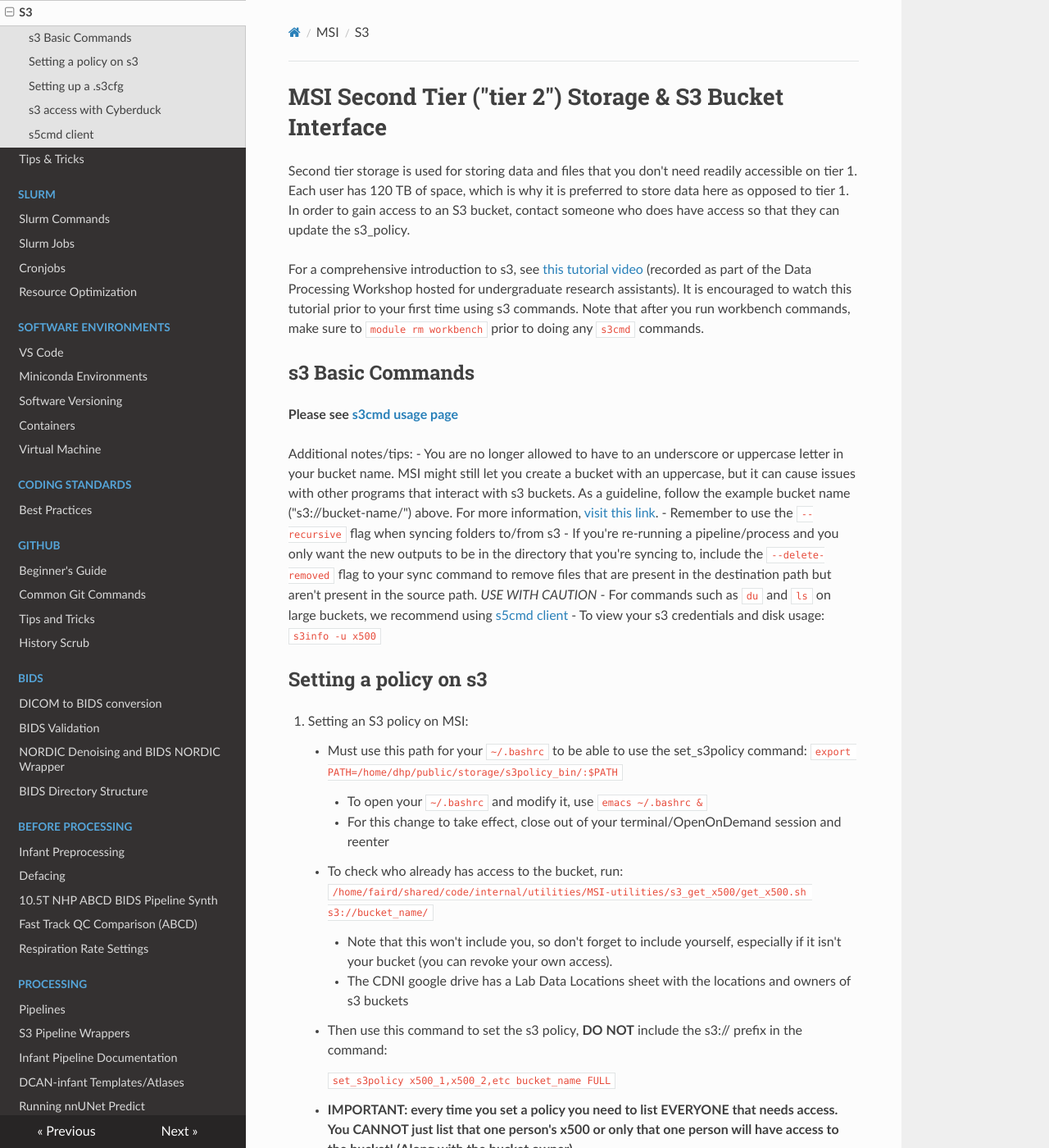
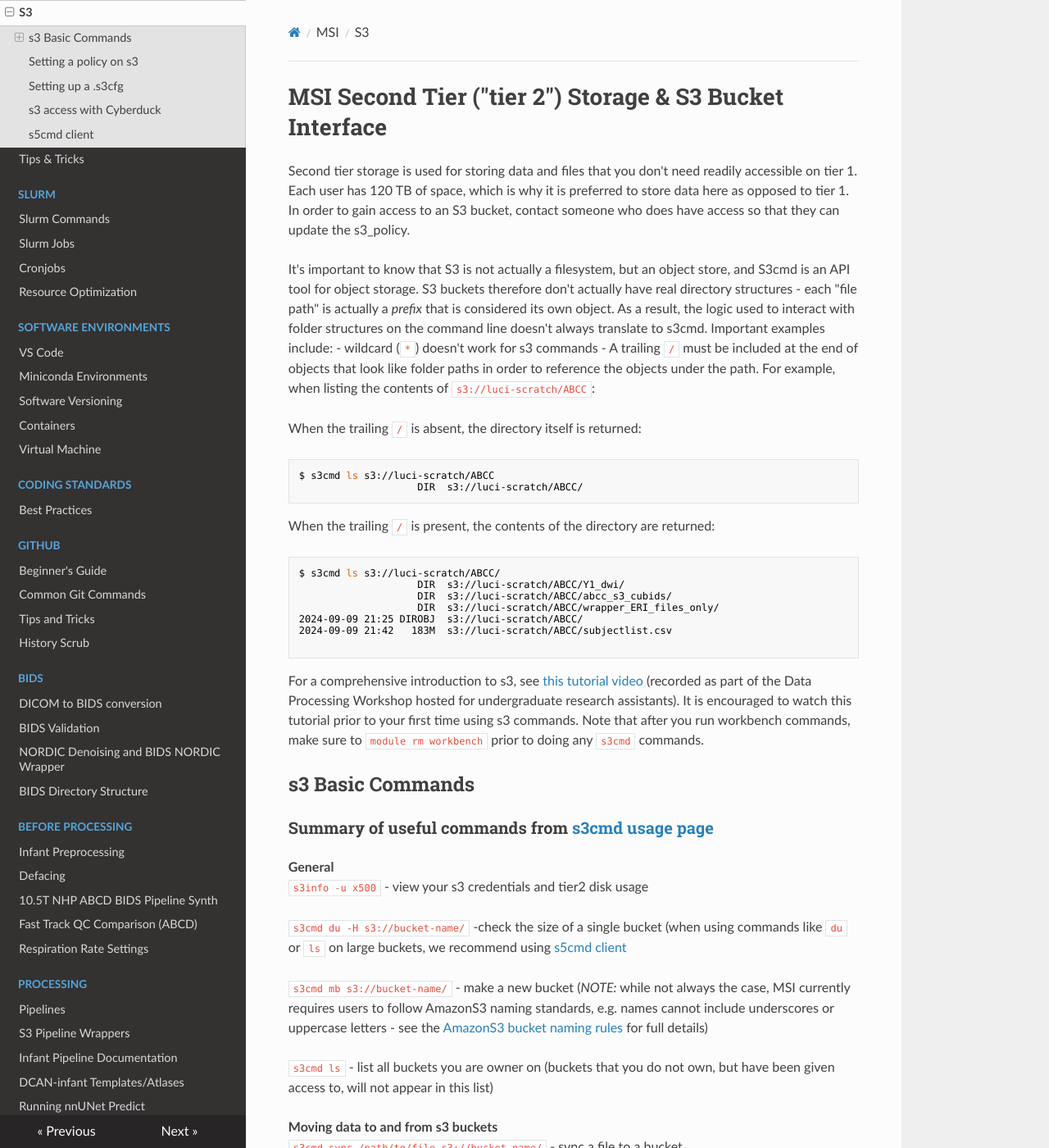
Before and after one commit to DCAN-Labs/cdni-brain, an MkDocs documentation site: the page built from docs/s3.md, in a window 1280 px wide and 1400 px high. Shown: the whole window at 82% size. Built offline with MkDocs 1.6.1, drawn with Linux system fonts in a browser that asks for light colours; nearby versions of some CDN libraries; some of the changed text lies outside the part shown.

Commit message:
Update s3.md
added back s3 commands list and also added explanation of how s3 works (eg object store, not file system). need to update sections below still, will do so shortly

````diff
--- a/docs/s3.md
+++ b/docs/s3.md
@@ -1,19 +1,64 @@
 # MSI Second Tier ("tier 2") Storage & S3 Bucket Interface
 Second tier storage is used for storing data and files that you don't need readily accessible on tier 1. Each user has 120 TB of space, which is why it is preferred to store data here as opposed to tier 1. In order to gain access to an S3 bucket, contact someone who does have access so that they can update the s3_policy.
+
+It's important to know that S3 is not actually a filesystem, but an object store, and S3cmd is an API tool for object storage. S3 buckets therefore don't actually have real directory structures - each "file path" is actually a *prefix* that is considered its own object. As a result, the logic used to interact with folder structures on the command line doesn't always translate to s3cmd. Important examples include:
+ - wildcard (`*`) doesn't work for s3 commands
+ - A trailing `/` must be included at the end of objects that look like folder paths in order to reference the objects under the path. For example, when listing the contents of `s3://luci-scratch/ABCC`:
+
+When the trailing `/` is absent, the directory itself is returned:
+```
+$ s3cmd ls s3://luci-scratch/ABCC
+                    DIR  s3://luci-scratch/ABCC/
+```
+
+When the trailing `/` is present, the contents of the directory are returned:
+```
+$ s3cmd ls s3://luci-scratch/ABCC/
+                    DIR  s3://luci-scratch/ABCC/Y1_dwi/
+                    DIR  s3://luci-scratch/ABCC/abcc_s3_cubids/
+                    DIR  s3://luci-scratch/ABCC/wrapper_ERI_files_only/
+2024-09-09 21:25 DIROBJ  s3://luci-scratch/ABCC/
+2024-09-09 21:42   183M  s3://luci-scratch/ABCC/subjectlist.csv
+
+```
 
 For a comprehensive introduction to s3, see [this tutorial video](https://drive.google.com/drive/folders/1Oz3i5lbld5VmXGdhWagOMWYOIJmgrJA4) (recorded as part of the Data Processing Workshop hosted for undergraduate research assistants). It is encouraged to watch this tutorial prior to your first time using s3 commands. Note that after you run workbench commands, make sure to `module rm workbench` prior to doing any `s3cmd` commands.
 
 
 ## s3 Basic Commands
 
-**Please see [s3cmd usage page](https://s3tools.org/usage)**
+### Summary of useful commands from [s3cmd usage page](https://s3tools.org/usage)
 
-Additional notes/tips:
- - You are no longer allowed to have to an underscore or uppercase letter in your bucket name. MSI might still let you create a bucket with an uppercase, but it can cause issues with other programs that interact with s3 buckets. As a guideline, follow the example bucket name ("s3://bucket-name/") above. For more information, [visit this link](https://docs.aws.amazon.com/AmazonS3/latest/userguide/bucketnamingrules.html).
- - Remember to use the `--recursive` flag when syncing folders to/from s3
- - If you're re-running a pipeline/process and you only want the new outputs to be in the directory that you're syncing to, include the `--delete-removed` flag to your sync command to remove files that are present in the destination path but aren't present in the source path. *USE WITH CAUTION*
- - For commands such as `du` and `ls` on large buckets, we recommend using [s5cmd client](#s5cmd-client)
- - To view your s3 credentials and disk usage: `s3info -u x500`
+**General**<br>
+`s3info -u x500` - view your s3 credentials and tier2 disk usage
+
+`s3cmd du -H s3://bucket-name/` -check the size of a single bucket (when using commands like `du` or `ls` on large buckets, we recommend using [s5cmd client](#s5cmd-client)
+
+`s3cmd mb s3://bucket-name/` - make a new bucket (*NOTE:* while not always the case, MSI currently requires users to follow AmazonS3 naming standards, e.g. names cannot include underscores or uppercase letters - see the [AmazonS3 bucket naming rules](https://docs.aws.amazon.com/AmazonS3/latest/userguide/bucketnamingrules.html) for full details)
+
+`s3cmd ls` - list all buckets you are owner on (buckets that you do not own, but have been given access to, will not appear in this list)
+
+**Moving data to and from s3 buckets**<br>
+`s3cmd sync /path/to/file s3://bucket-name/` - sync a file to a bucket
+
+`s3cmd sync s3://bucket-name/file /path/to/folder/output/` - sync a file from a bucket
+
+`s3cmd sync s3://bucket-name/dir_name /destination/directory/path/ --recursive` - sync a folder from a bucket
+
+`s3cmd sync dir_name s3://bucket-name/  --recursive` - sync a folder to a bucket (*NOTE:* if you only want to clear the prior contents of the directory that you are syncing to, include the `--delete-removed` flag to remove files that are present in the destination path but aren't present in the source path. *USE WITH CAUTION*)
+
+If your job runs out of time before the data sync is complete, use `s3cmd sync --recursive --no-check-md5` to restart the sync process where it left off (even if the sync says complete)
+
+*Or use `get`/`put`*:<br>
+`s3cmd get s3://path/to/file /path/to/where/you/want/file/` - pull down single file
+
+`s3cmd put path/to/file s3://path/to/where/you/want/file/` - place a single file into bucket
+
+**Removing data**<br>
+`s3cmd rm s3://bucket-name/file` - remove a file from a bucket
+
+`s3cmd rb s3://bucket-name` - remove an entire bucket
+
 
 ## Setting a policy on s3
 
````
